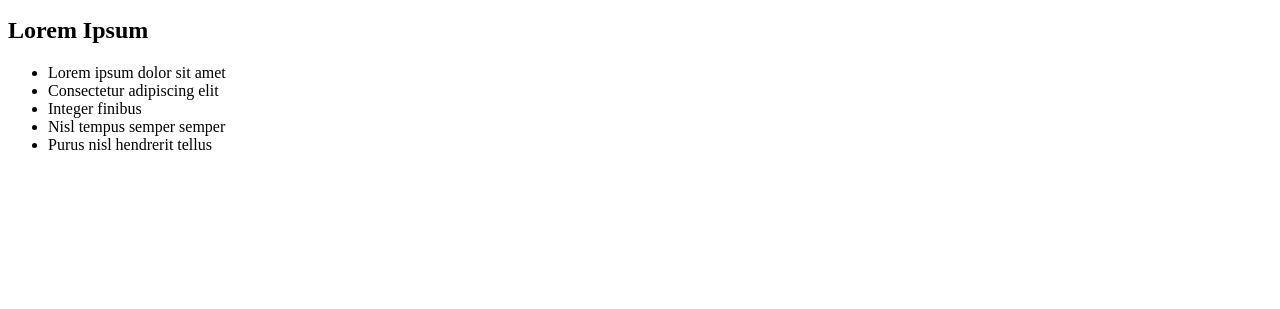
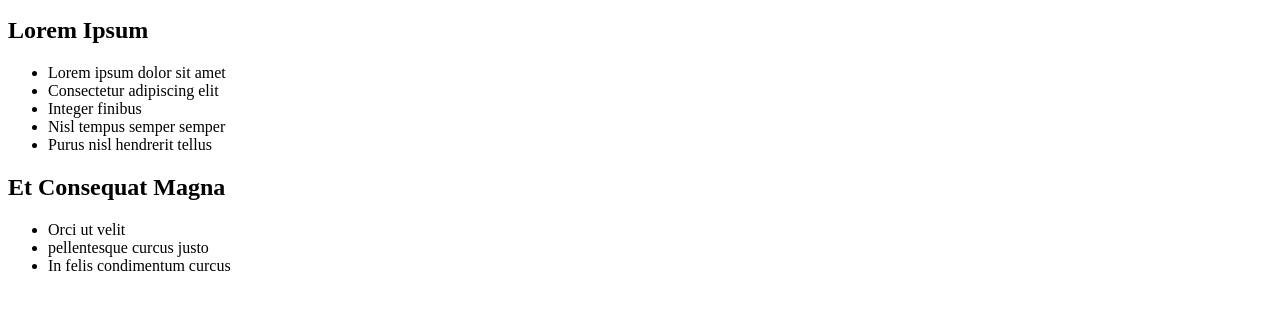
Before and after one commit to mogonchi/Bootstrap-project, a plain HTML site: page index.html in a window 1280 px wide. Shown: the part 119-428 px from the top of the page. Drawn offline with Linux system fonts and the light colour scheme.

Commit message:
add unordered list and head element

```diff
--- a/index.html
+++ b/index.html
@@ -17,5 +17,11 @@
         <li>Nisl tempus semper semper</li>
         <li>Purus nisl hendrerit tellus</li>
     </ul>
+    <h2>Et Consequat Magna</h2>
+    <ul>
+        <li>Orci ut velit</li>
+        <li>pellentesque curcus justo</li>
+        <li>In felis condimentum curcus</li>
+    </ul>
 </body>
 </html>
```
